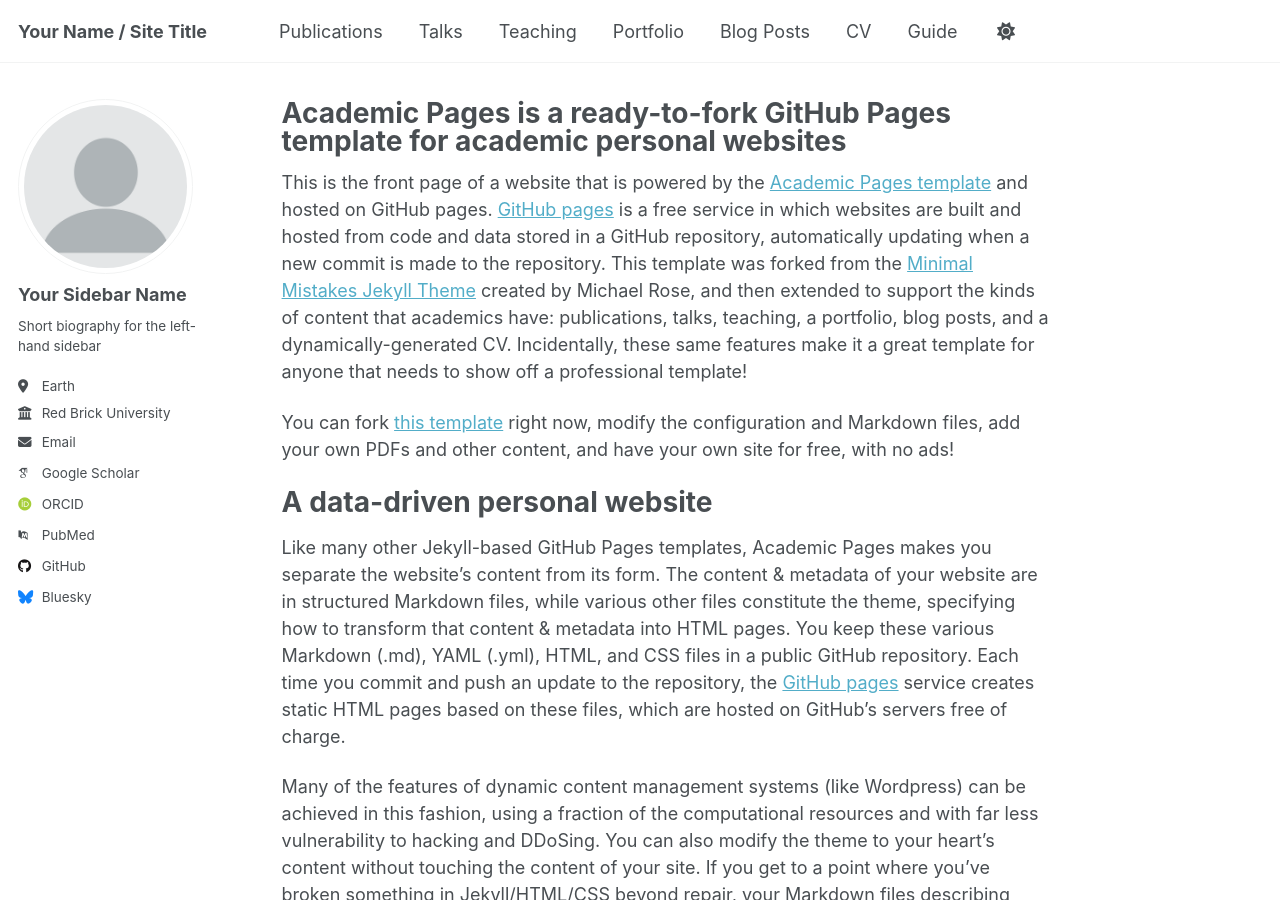
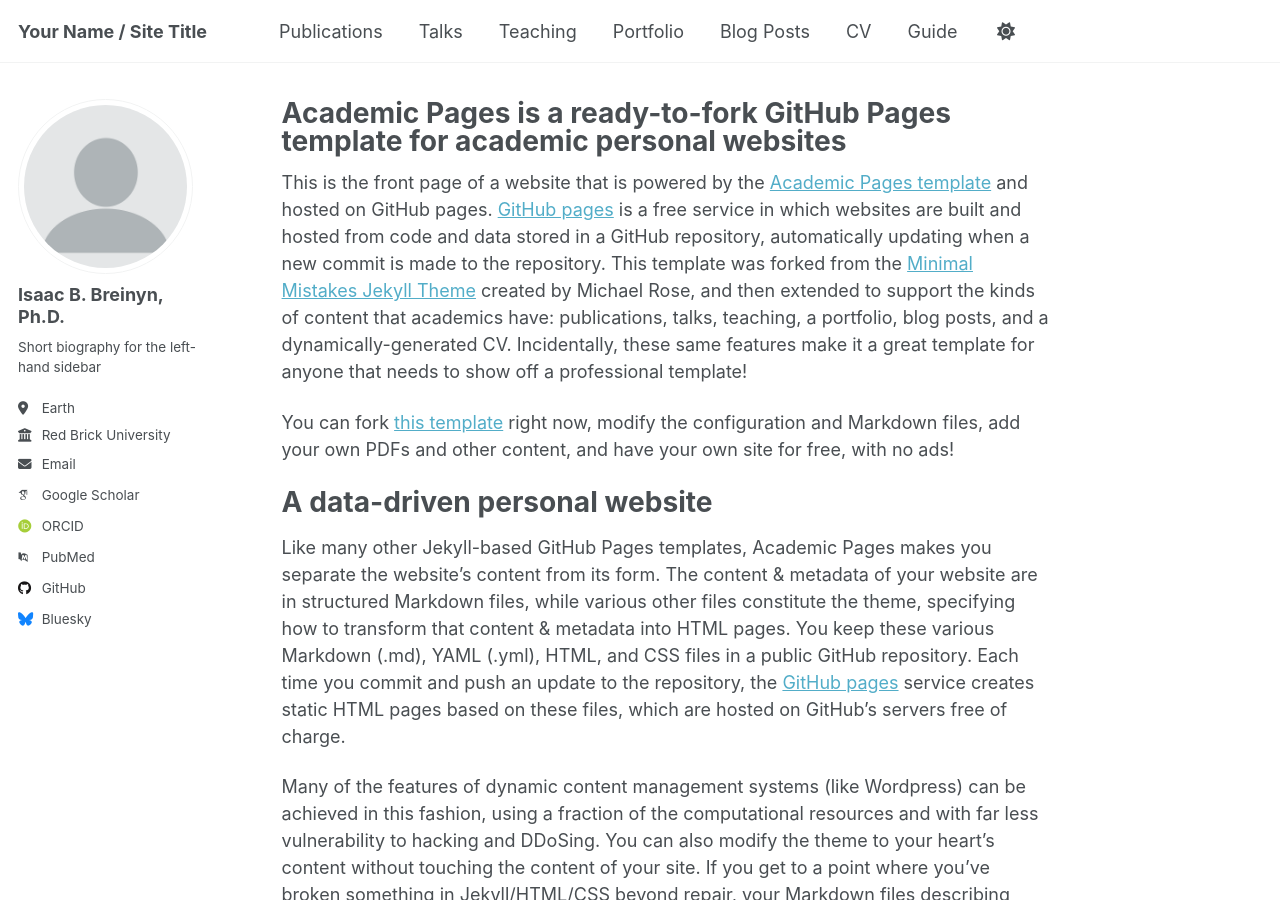
Before and after one commit to isaacbreinyn/isaacbreinyn.github.io, a Jekyll site: the page built from _pages/about.md, in a window 1280 px wide and 900 px high. Built offline with Jekyll 4.4.1, drawn with Linux system fonts in a browser that asks for light colours; some web fonts are replaced; a script that is not in the unit is left out.

Commit message:
Update site configuration and author details

```diff
--- a/_config.yml
+++ b/_config.yml
@@ -13,10 +13,10 @@ title                    : "Your Name / Site Title"
 title_separator          : "-"
 name                     : &name "Your Name"
 description              : &description "Your Name's academic portfolio"   # Update this with a general description of your site, this is the default if not overridden by a page
-url                      : https://academicpages.github.io # The base hostname & protocol for your site e.g. "https://[your GitHub username].github.io",
+url                      : https://isaacbreinyn.github.io # The base hostname & protocol for your site e.g. "https://[your GitHub username].github.io",
                                                            # or if you already have some other page hosted on Github then use "https://[your GitHub username].github.io/[Your Repo Name]"
 baseurl                  : "" # the subpath of your site, e.g. "/blog"
-repository               : "academicpages/academicpages.github.io"
+repository               : "isaacbreinyn/isaacbreinyn.github.io"
 
 # Site Author - The following control what appear as part of the author content on the side bar.
 #               If a field is blank the icon and link will not appear, otherwise it will be shown.
@@ -24,7 +24,7 @@ repository               : "academicpages/academicpages.github.io"
 author:
   # Biographic information
   avatar           : "profile.png"
-  name             : "Your Sidebar Name"
+  name             : "Isaac B. Breinyn, Ph.D."
   pronouns         : # example: "she/her"
   bio              : "Short biography for the left-hand sidebar"
   location         : "Earth"
```
